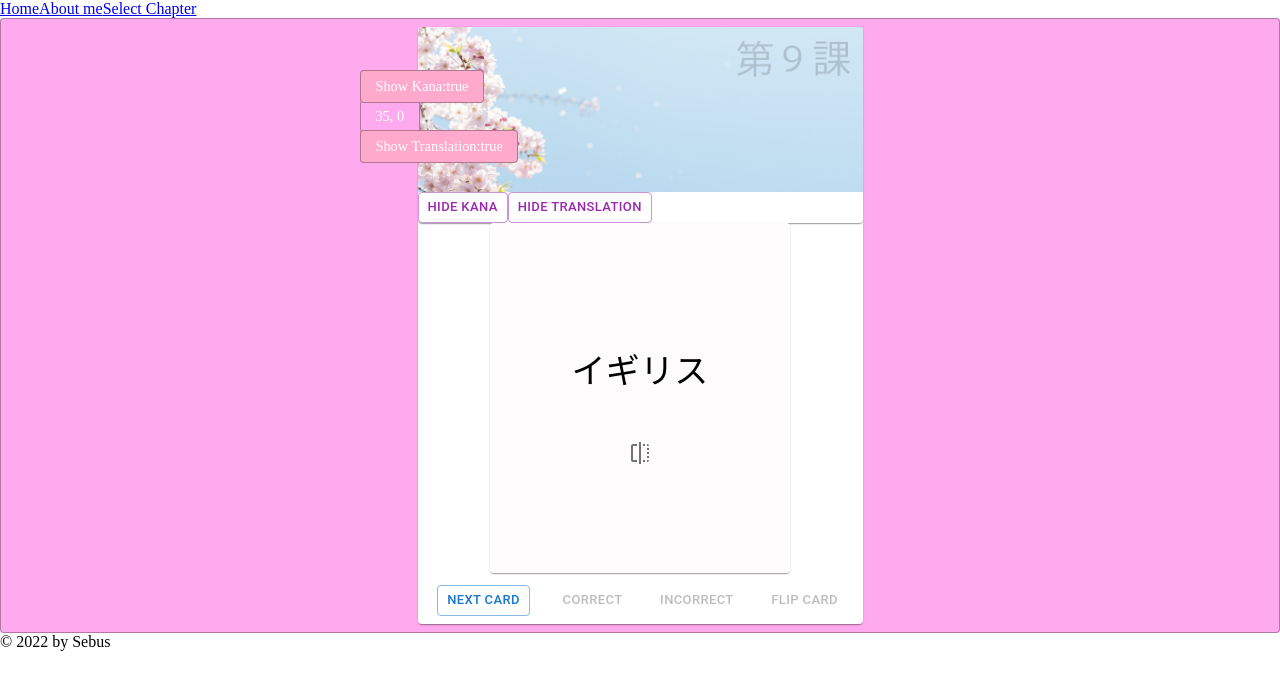
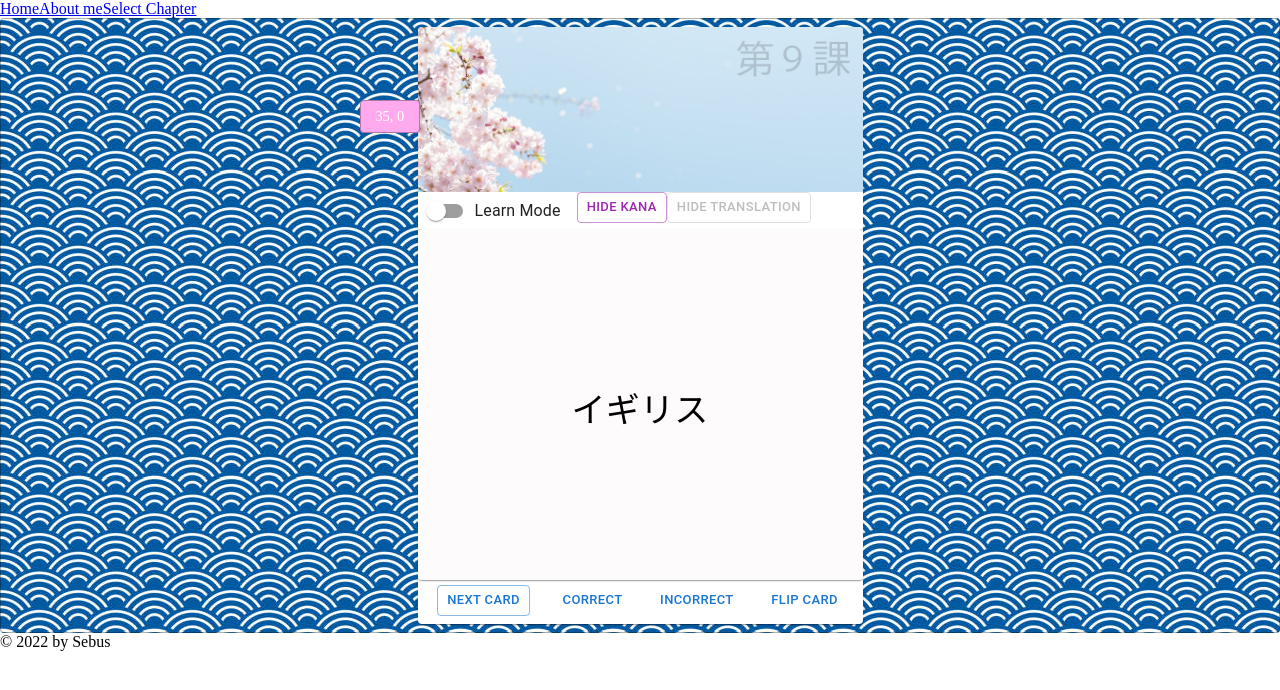
Before and after one commit to sebuzz/nf-capstone, a Next.js app: page / in a window 1280 px wide. Shown: the top 690 px of the page. Built offline with nearby package versions, Linux system fonts and the light colour scheme.

Commit message:
feat: flip mode - added learningMode / flipMode switch and some button logic, styling

```diff
--- a/src/atoms/card-wrapper/styled.js
+++ b/src/atoms/card-wrapper/styled.js
@@ -7,7 +7,7 @@ export const StyledCardWrapper = styled.div`
 	padding: 0.5em 1em;
 	border: 1px solid rgba(0, 0, 0, 0.3);
 	border-radius: ${pxToRem(4)};
-	background: #fae;
+	background: url("/images/pattern_blue_2.png");
 	color: #000;
 	font-size: 1em;
 `;
--- a/src/ions/store/store.jsx
+++ b/src/ions/store/store.jsx
@@ -5,9 +5,17 @@ import { persist } from "zustand/middleware";
 const useStore = create(
 	persist(
 		set => ({
+			debugMode: false,
 			flipped: false,
 			setFlipped(flipped) {
 				set({ flipped });
+			},
+			learnMode: false,
+			setLearnMode: bool => {
+				// setting learnMode to TRUE will show option to hide translation
+				// and at the same time will deactivate the Flip Card function.
+				// If Card is currently flipped, it will turn to front side
+				set(state => ({ learnMode: bool, flipped: bool ? false : state.flipped }));
 			},
 			fetched: false,
 			setFetched: () => {
--- a/src/molecules/BackSide/index.jsx
+++ b/src/molecules/BackSide/index.jsx
@@ -4,43 +4,18 @@ import Typography from "@mui/material/Typography";
 import * as React from "react";
 import useStore from "../../ions/store/store";
 import { StyledCardMainArea } from "./styled";
-import CardActions from "@mui/material/CardActions";
-import IconButton from "@mui/material/IconButton";
-import FlipIcon from "@mui/icons-material/Flip";
 
 const BackSide = () => {
 	const currentCard = useStore(state => state.currentCard);
-	//const showKana = useStore(store => store.showKana);
-	const showTranslation = useStore(store => store.showTranslation);
-	const setFlipped = useStore(state => state.setFlipped);
 
 	return (
 		<StyledCardMainArea>
 			<Stack justifyContent="center" alignItems="center" spacing={2}>
 				<CardContent>
-					{/*<Typography gutterBottom align="center" variant="h2" component="div">*/}
-					{/*	{currentCard.kanji}*/}
-					{/*</Typography>*/}
-					{/*{showKana && (*/}
-					{/*	<Typography align="center" variant="h4" component="div">*/}
-					{/*		{currentCard.word}*/}
-					{/*	</Typography>*/}
-					{/*)}*/}
-					{showTranslation && (
-						<Typography align="center" variant="body2" color="text.secondary">
-							{currentCard.meaning}
-						</Typography>
-					)}
+					<Typography align="center" variant="h4" color="text.secondary">
+						{currentCard.meaning}
+					</Typography>
 				</CardContent>
-				<CardActions>
-					<IconButton
-						onClick={() => {
-							setFlipped(false);
-						}}
-					>
-						<FlipIcon />
-					</IconButton>
-				</CardActions>
 			</Stack>
 		</StyledCardMainArea>
 	);
--- a/src/molecules/FrontSide/index.jsx
+++ b/src/molecules/FrontSide/index.jsx
@@ -4,15 +4,12 @@ import Typography from "@mui/material/Typography";
 import * as React from "react";
 import useStore from "../../ions/store/store";
 import { StyledCardMainArea } from "./styled";
-import CardActions from "@mui/material/CardActions";
-import IconButton from "@mui/material/IconButton";
-import FlipIcon from "@mui/icons-material/Flip";
 
 const FrontSide = () => {
 	const currentCard = useStore(state => state.currentCard);
 	const showKana = useStore(store => store.showKana);
-	//const showTranslation = useStore(store => store.showTranslation);
-	const setFlipped = useStore(state => state.setFlipped);
+	const showTranslation = useStore(store => store.showTranslation);
+	const learnMode = useStore(state => state.learnMode);
 
 	return (
 		<StyledCardMainArea>
@@ -26,21 +23,12 @@ const FrontSide = () => {
 							{currentCard.word}
 						</Typography>
 					)}
-					{/*{showTranslation && (*/}
-					{/*	<Typography align="center" variant="body2" color="text.secondary">*/}
-					{/*		{currentCard.meaning}*/}
-					{/*	</Typography>*/}
-					{/*)}*/}
+					{learnMode && showTranslation && (
+						<Typography align="center" variant="body2" color="text.secondary">
+							{currentCard.meaning}
+						</Typography>
+					)}
 				</CardContent>
-				<CardActions>
-					<IconButton
-						onClick={() => {
-							setFlipped(true);
-						}}
-					>
-						<FlipIcon />
-					</IconButton>
-				</CardActions>
 			</Stack>
 		</StyledCardMainArea>
 	);
--- a/src/molecules/card-footer/index.jsx
+++ b/src/molecules/card-footer/index.jsx
@@ -8,6 +8,9 @@ const CardFooter = () => {
 	const setCurrentCard = useStore(state => state.setCurrentCard);
 	const filteredData = useStore(state => state.filteredData);
 	const setShownCards = useStore(state => state.setShownCards);
+	const flipped = useStore(state => state.flipped);
+	const setFlipped = useStore(state => state.setFlipped);
+	const learnMode = useStore(store => store.learnMode);
 
 	const nextCard = () => {
 		const randomCard = filteredData[randomCardNumber(filteredData.length - 1)];
@@ -37,7 +40,7 @@ const CardFooter = () => {
 				</Button>
 
 				<Button
-					disabled
+					disabled={learnMode}
 					size="small"
 					color="primary"
 					onClick={() => {
@@ -47,7 +50,7 @@ const CardFooter = () => {
 					Correct
 				</Button>
 				<Button
-					disabled
+					disabled={learnMode}
 					size="small"
 					color="primary"
 					onClick={() => {
@@ -58,10 +61,11 @@ const CardFooter = () => {
 				</Button>
 
 				<Button
-					disabled
+					disabled={learnMode}
 					size="small"
 					color="primary"
 					onClick={() => {
+						setFlipped(!flipped);
 						console.log("FLIP CARD");
 					}}
 				>
--- a/src/molecules/card-header/index.jsx
+++ b/src/molecules/card-header/index.jsx
@@ -11,13 +11,11 @@ const CardHeader = ({ ...props }) => {
 	const showKana = useStore(state => state.showKana);
 	const showTranslation = useStore(state => state.showTranslation);
 	const shownCards = useStore(state => state.shownCards);
-	//
+
 	const cardNumber = currentCard.vocabularyNo;
-	// console.log("cardNumber", cardNumber);
 	const thisCard = shownCards.find(element => element.cardNumber === cardNumber);
-	// console.log("thisCard", thisCard);
 	const timesShown = thisCard ? thisCard.occurrenceSC : 0;
-	// console.log("timesShown", timesShown);
+	const debugMode = useStore(store => store.debugMode);
 
 	return (
 		<>
@@ -33,8 +31,12 @@ const CardHeader = ({ ...props }) => {
 				<VocabularyNoHolder>
 					{cardNumber}, {timesShown}
 				</VocabularyNoHolder>
-				<FilteredHolder>{`Show Kana:${showKana}`}</FilteredHolder>
-				<TranslationHolder>{`Show Translation:${showTranslation}`}</TranslationHolder>
+				{debugMode && (
+					<div>
+						<FilteredHolder>{`Show Kana:${showKana}`}</FilteredHolder>
+						<TranslationHolder>{`Show Translation:${showTranslation}`}</TranslationHolder>
+					</div>
+				)}
 			</div>
 			<MenuDrawer />
 		</>
--- a/src/molecules/menu-drawer/index.jsx
+++ b/src/molecules/menu-drawer/index.jsx
@@ -3,16 +3,38 @@ import useStore from "../../ions/store/store";
 
 import Paper from "@mui/material/Paper";
 import Stack from "@mui/material/Stack";
-import { Button } from "@mui/material";
+import Button from "@mui/material/Button";
+import FormControlLabel from "@mui/material/FormControlLabel";
+import Switch from "@mui/material/Switch";
 
 const MenuDrawer = () => {
 	const showKana = useStore(store => store.showKana);
 	const showTranslation = useStore(store => store.showTranslation);
 	const toggleField = useStore(store => store.toggleField);
+	const learnMode = useStore(store => store.learnMode);
+	const setLearnMode = useStore(store => store.setLearnMode);
+
+	const handleChange = event => {
+		setLearnMode(event.target.checked);
+	};
 
 	return (
 		<Paper>
-			<Stack direction="row">
+			<Stack direction="row" paddingLeft="10px">
+				<div>
+					<FormControlLabel
+						control={
+							<Switch
+								defaultChecked
+								color="secondary"
+								inputProps={{ "aria-label": "controlled" }}
+								checked={learnMode}
+								onChange={handleChange}
+							/>
+						}
+						label="Learn Mode"
+					/>
+				</div>
 				<div>
 					<Button
 						sx={{ background: showKana ? "none" : "lightblue" }}
@@ -26,8 +48,10 @@ const MenuDrawer = () => {
 						Hide Kana
 					</Button>
 				</div>
+
 				<div>
 					<Button
+						disabled={!learnMode}
 						sx={{ background: showTranslation ? "none" : "lightblue" }}
 						size="small"
 						variant="outlined"
--- a/src/organisms/flashcard/index.jsx
+++ b/src/organisms/flashcard/index.jsx
@@ -3,7 +3,6 @@ import Card from "@mui/material/Card";
 import Box from "@mui/material/Box";
 import CardWrapper from "../../atoms/card-wrapper";
 import CardHeader from "../../molecules/card-header";
-//import CardMainArea from "../../molecules/card-main-area";
 import CardFooter from "../../molecules/card-footer";
 import useStore from "../../ions/store/store";
 import FlipCard from "../flip-card";
@@ -18,7 +17,6 @@ const Flashcard = () => {
 				<Box sx={{ height: 550 }} alignItems="center">
 					<CardHeader />
 					<Box sx={{ height: 410 }}>
-						{/*<CardMainArea />*/}
 						<FlipCard
 							flipped={flipped}
 							childrenFront={<FrontSide />}
--- a/src/organisms/flip-card/styled.js
+++ b/src/organisms/flip-card/styled.js
@@ -3,7 +3,7 @@ import styled from "@emotion/styled";
 
 export const StyledFlipCard = styled.div`
 	position: relative;
-	max-width: 300px;
+	max-width: 450px;
 	margin: auto;
 	transform-style: preserve-3d;
 	perspective: 700px;
@@ -13,7 +13,7 @@ export const innerStyle = {
 	display: "flex",
 	flexDirection: "column",
 	backfaceVisibility: "hidden",
-	transition: "transform 0.2s linear",
+	transition: "transform 0.5s cubic-bezier(0.1, -0.3, 0.2, -0.3)",
 	transformStyle: "preserve-3d",
 };
 
--- a/src/pages/index.jsx
+++ b/src/pages/index.jsx
@@ -16,14 +16,13 @@ const Page = () => {
 			const setLessonData = useStore.getState().setLessonData;
 			const setCurrentCard = useStore.getState().setCurrentCard;
 			const selectedLesson = useStore.getState().selectedLesson;
-			console.log("attempting initial fetch lesson data");
+			//console.log("attempting initial fetch lesson data");
 			const { data } = await axios.get(`/vocabulary/japanese/${selectedLesson}.json`);
 
 			const lessonData = data.vocabulary.map(item => ({ ...item, ...defaultProps }));
 
 			// TODO: test if filter is set and then maybe use filteredLesson
 			const randomCard = lessonData[randomCardNumber(lessonData.length - 1)];
-			console.log("cCN:", randomCard);
 			setLessonData(lessonData);
 			setCurrentCard(randomCard);
 		};
```
Also changed, not shown: public/images/pattern_blue_2.png (added).
